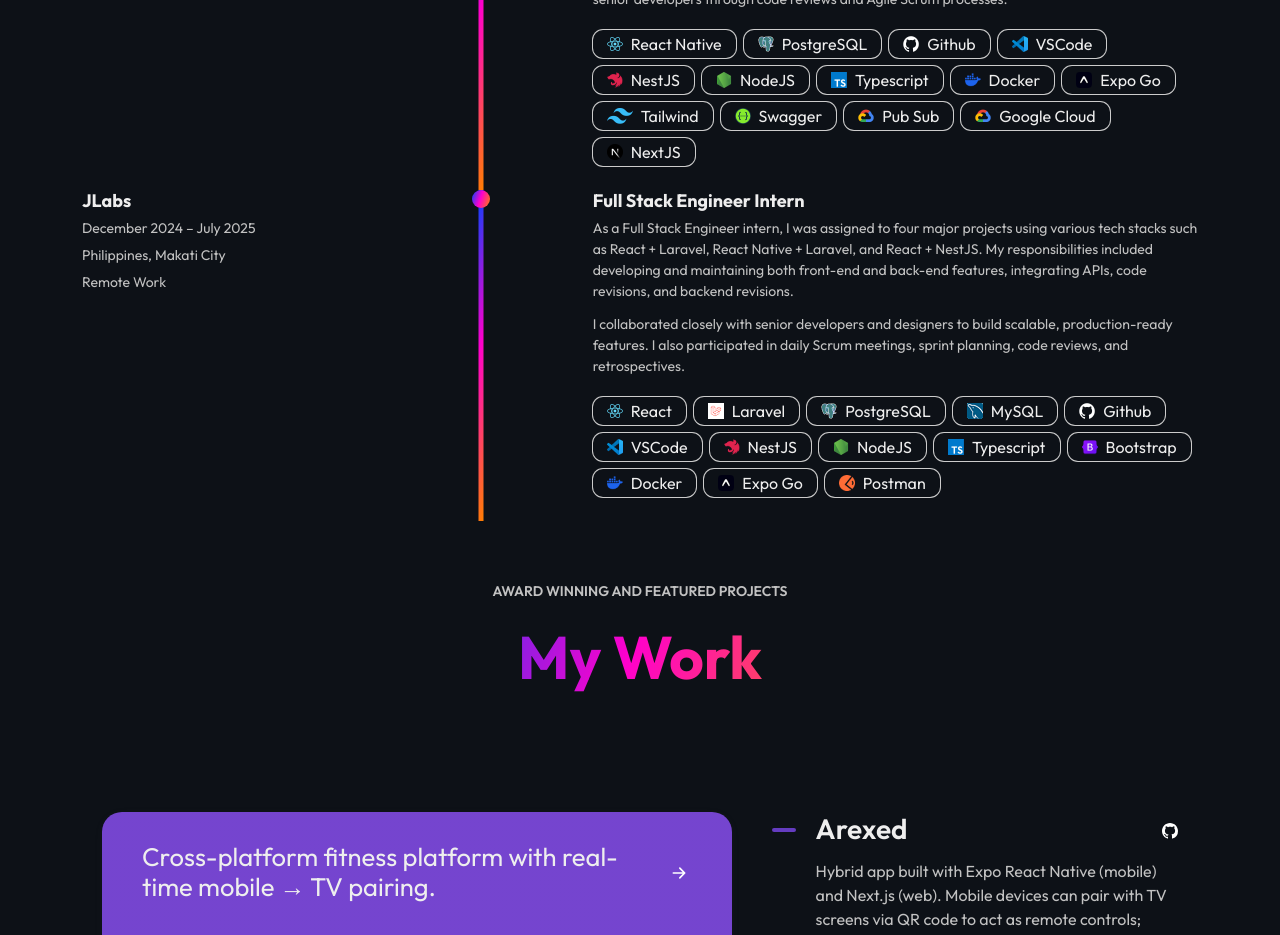
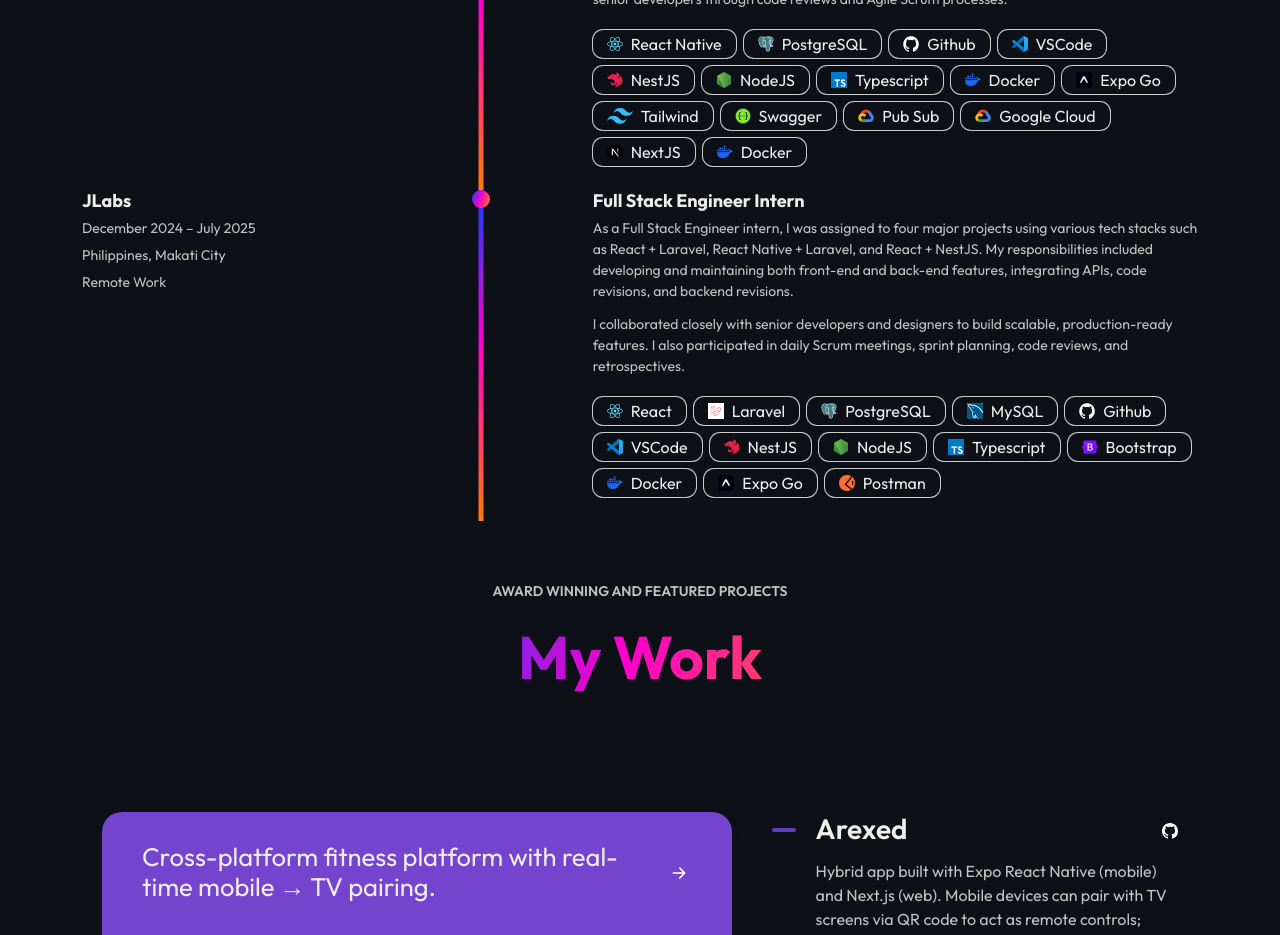
Before and after one commit to ipn04/Personal-Portfolio, a React (Vite) app: page / in a window 1280 px wide. Shown: the part 1200-2135 px from the top of the page. Built offline with nearby package versions, Linux system fonts and the light colour scheme.

Commit message:
feat: added docker in stacks

```diff
--- a/src/pages/Experience/Experience.tsx
+++ b/src/pages/Experience/Experience.tsx
@@ -43,7 +43,8 @@
       { title: 'Swagger', icon: swagger },
       { title: 'Pub Sub', icon: gcp },
       { title: 'Google Cloud', icon: gcp },
-      { title: 'NextJS', icon: nextJs }
+      { title: 'NextJS', icon: nextJs },
+      { title: 'Docker', icon: docker }
     ]
   },
   {
```
